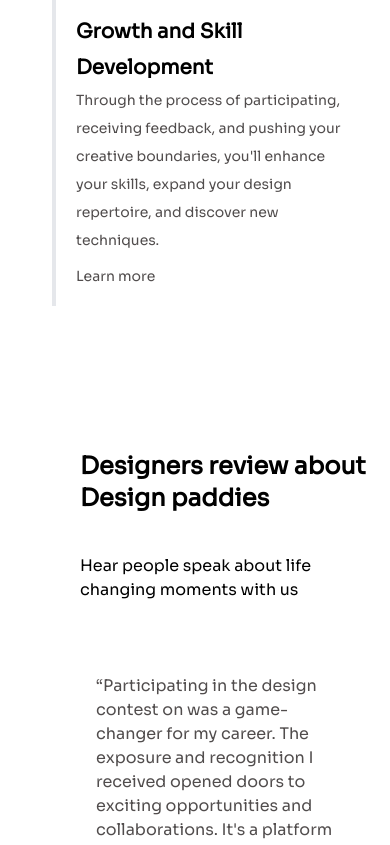
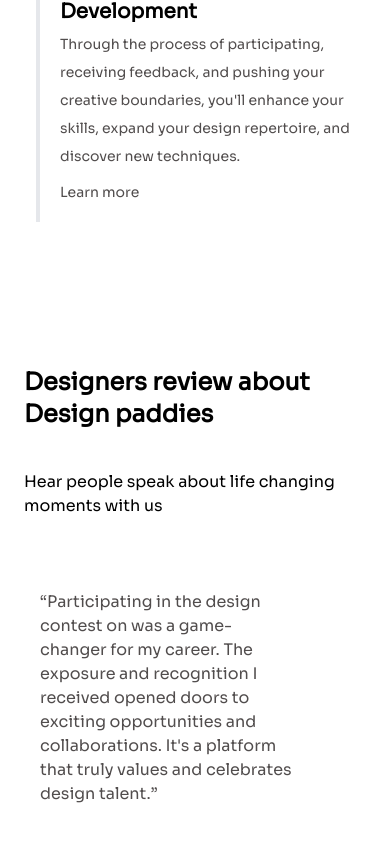
Before and after one commit to amarachi-nwokocha/Designpadie-homePage, a React (Vite) app: page / in a window 390 px wide. Shown: the part 2046-2891 px from the top of the page. Built offline with nearby package versions, Linux system fonts and the light colour scheme.

Commit message:
padding and margin changes

```diff
--- a/src/Components/Feedback.jsx
+++ b/src/Components/Feedback.jsx
@@ -3,7 +3,7 @@
 import image2 from "../assets/image2.svg";
 const Feedback = () => {
   return (
-    <div className="flex flex-col-reverse ml-20 md:ml-0 md:flex-row md:justify-around ">
+    <div className="flex flex-col-reverse ml-6 md:ml-0 md:flex-row md:justify-around ">
       <div className="grid gap-4 mt-14 md:mt-0 grid-cols-1 md:grid-cols-2">
         {/* card 1 */}
         <div className="p-4 w-72">
--- a/src/Components/Footer.jsx
+++ b/src/Components/Footer.jsx
@@ -2,11 +2,11 @@
 
 const Footer = () => {
   return (
-    <div className="bg-[#262525]  bg-cover p-20 m-auto">
-      <p className="text-white text-center ">
+    <div className="bg-[#262525]  bg-cover p-10 m-auto">
+      <p className="text-white w- text-center ">
         Stay connected with us for future design challenges and more
-        opportunities to <br /> showcase your creativity. Together, let's
-        continue to push the boundaries of <br /> imagination and design.
+        opportunities to showcase your creativity. Together, let's
+        continue to push the boundaries of imagination and design.
       </p>
     </div>
   );
--- a/src/Components/Join.jsx
+++ b/src/Components/Join.jsx
@@ -2,7 +2,7 @@
 
 const Join = () => {
   return (
-    <div className=" w-full px-10 md:w-2/4 text-center mt-32 h-40  m-auto">
+    <div className=" w-full px-10 md:w-2/4 text-center mt-20 mb-20 md:mb-0  md:mt-32 h-40  m-auto">
       <h2 className="font-bold text-2xl ">Join Our Community and Elevate Your Design Skills</h2>
       <button className="text-center mt-4 m-auto font-display border-[#FF9A2B] border-2 px-4 py-1 rounded-md bg-[#FF9A2B] text-white">
             Join our community
--- a/src/Components/Values.jsx
+++ b/src/Components/Values.jsx
@@ -2,7 +2,7 @@
 
 const Values = () => {
   return (
-    <div className="flex justify-around pl-10 md:pl-0 ">
+    <div className="flex justify-around pl-6 md:pl-0 ">
 
     <div className="mt-20 block px-3 text-center md:flex md:flex-row md:justify-around sm:flex-col  md:items-center">
       <div className="max-w-md" >
```
